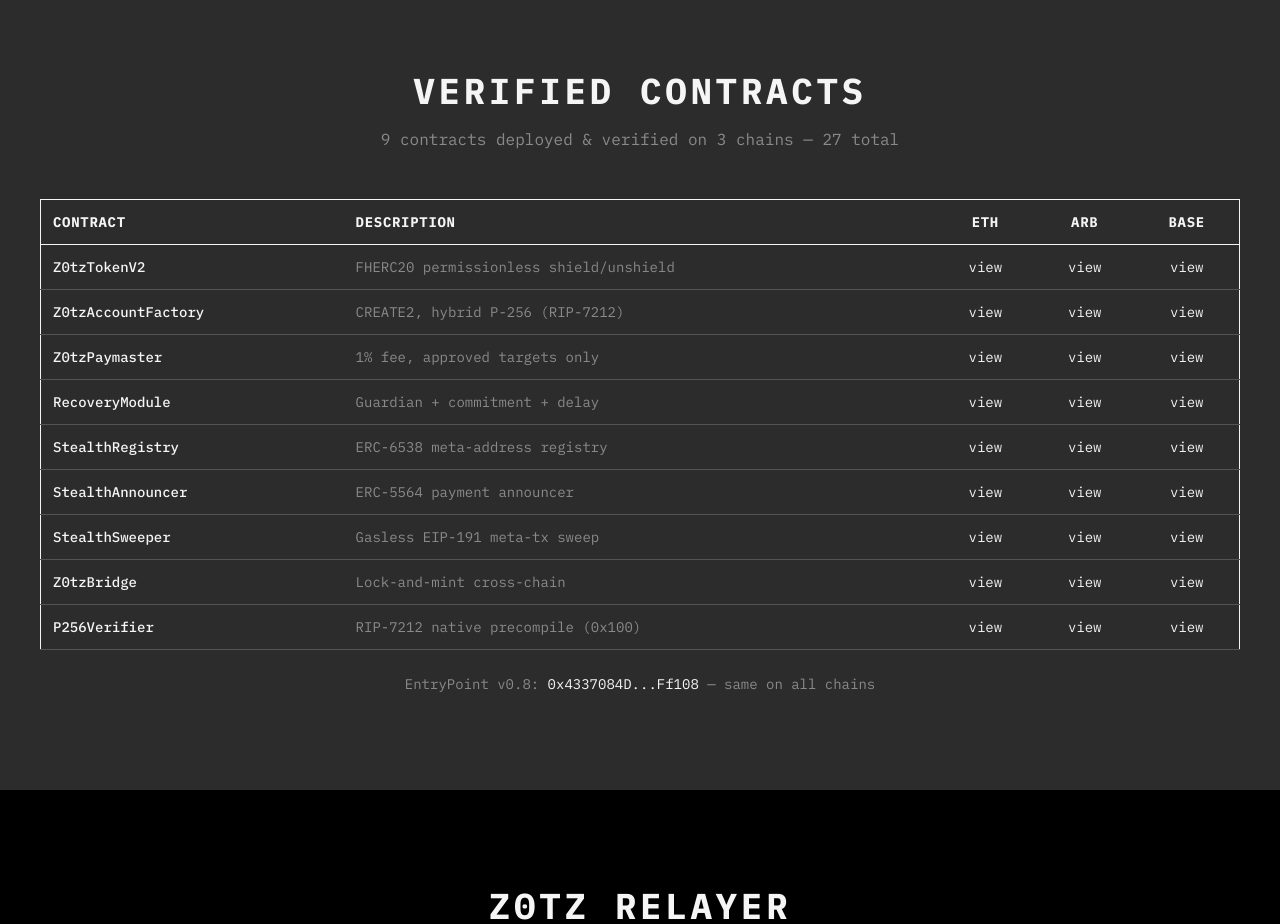
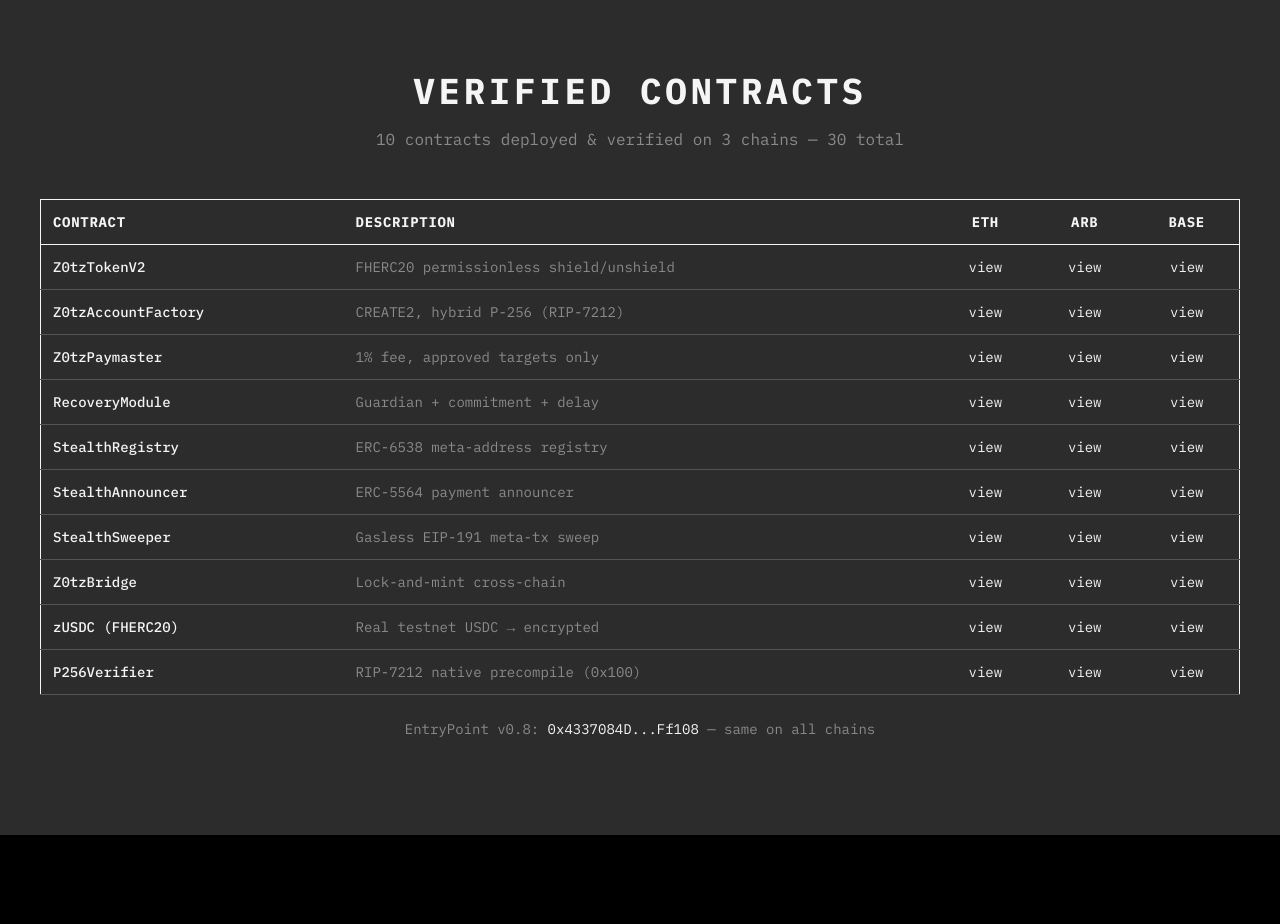
Before and after one commit to 0xOucan/z0tzLandingPage, a Next.js app: page / in a window 1280 px wide. Shown: the part 4320-5244 px from the top of the page. Built offline with nearby package versions, Linux system fonts and the light colour scheme.

Commit message:
Add zUSDC (real testnet USDC) to contracts table
10 contracts x 3 chains = 30 total verified deployments.

Co-Authored-By: Claude Opus 4.6 (1M context) <noreply@anthropic.com>

```diff
--- a/components/z0tz/contracts-section.tsx
+++ b/components/z0tz/contracts-section.tsx
@@ -58,6 +58,13 @@ const contracts = [
     base: "https://sepolia.basescan.org/address/0x94434cD412056535512dD7f0D39D8e4B03580c5B#code",
   },
   {
+    name: "zUSDC (FHERC20)",
+    description: "Real testnet USDC → encrypted",
+    eth: "https://sepolia.etherscan.io/address/0x88599eBD2A9d869529322Fa628020Ea81708Ff30#code",
+    arb: "https://sepolia.arbiscan.io/address/0xA9a33070375969758aE5e663aa47F82C886AffD9#code",
+    base: "https://sepolia.basescan.org/address/0x7A80aaedaeE4e99Fd53A010fDf7027A72CC659De#code",
+  },
+  {
     name: "P256Verifier",
     description: "RIP-7212 native precompile (0x100)",
     eth: "https://sepolia.etherscan.io/address/0xc2b78104907F722DABAc4C69f826a522B2754De4#code",
@@ -74,7 +81,7 @@ export function ContractsSection() {
           Verified Contracts
         </h2>
         <p className="text-center text-muted-foreground mb-12">
-          9 contracts deployed &amp; verified on 3 chains — 27 total
+          10 contracts deployed &amp; verified on 3 chains — 30 total
         </p>
 
         <div className="overflow-x-auto">
```
